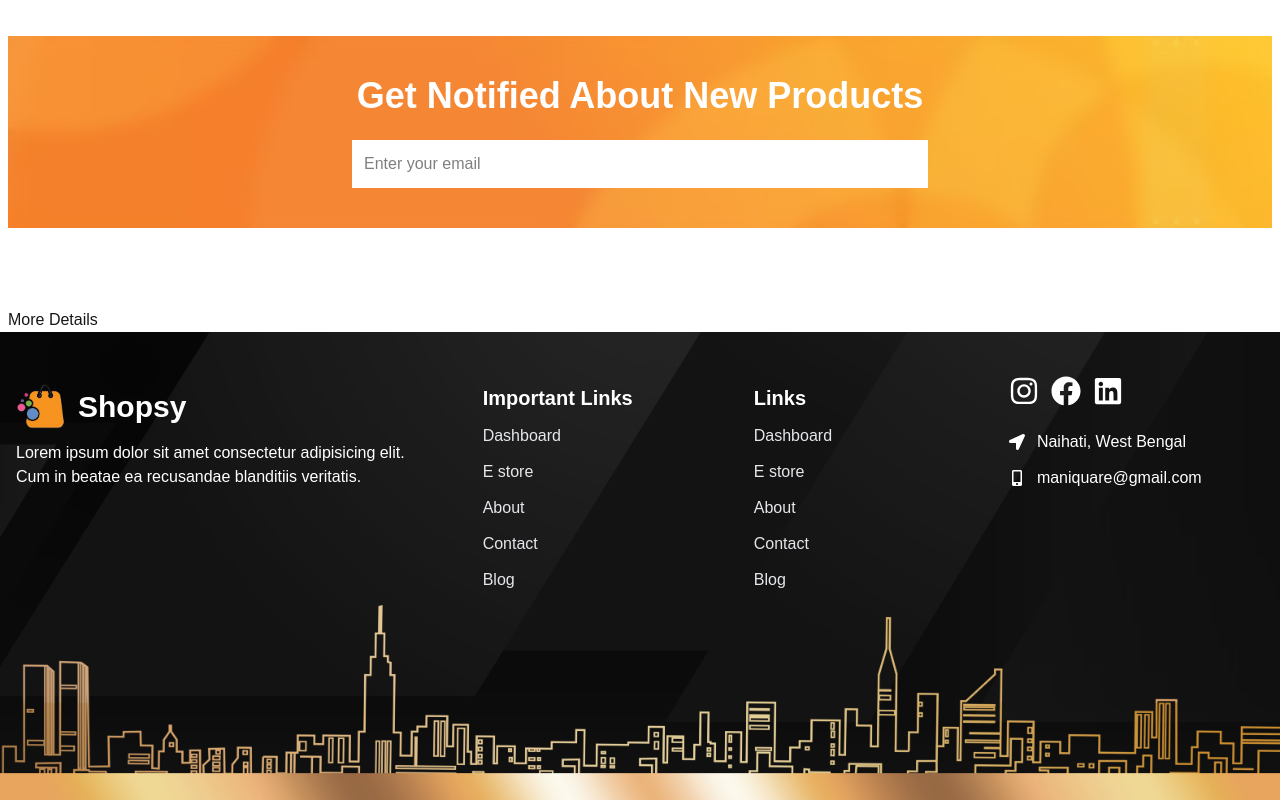
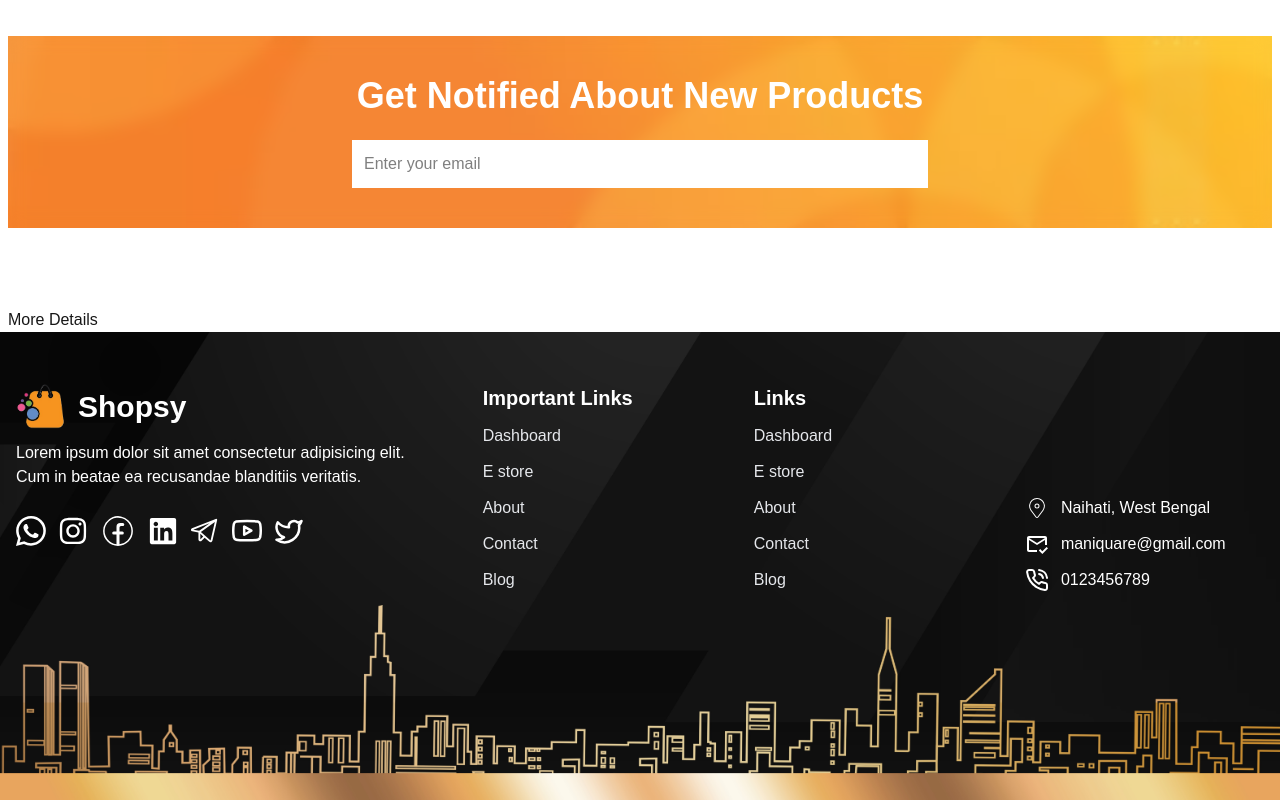
Before and after one commit to maniQuare/next-e-store-website, a Next.js app: page / in a window 1280 px wide. Shown: the part 1730-2530 px from the top of the page. Built offline with nearby package versions, Linux system fonts and the light colour scheme.

Commit message:
Footer Desin

```diff
--- a/src/components/Footer.tsx
+++ b/src/components/Footer.tsx
@@ -1,13 +1,14 @@
 "use client";
 import Link from "next/link";
-
-import {
-  FaFacebook,
-  FaInstagram,
-  FaLinkedin,
-  FaLocationArrow,
-  FaMobileAlt,
-} from "react-icons/fa";
+import { BsWhatsapp } from "react-icons/bs";
+import { FaInstagram, FaLinkedin } from "react-icons/fa";
+import { MdOutlineMarkEmailRead } from "react-icons/md";
+import { CiLocationOn } from "react-icons/ci";
+import { LuPhoneCall } from "react-icons/lu";
+import { CiFacebook } from "react-icons/ci";
+import { LuTwitter } from "react-icons/lu";
+import { FiYoutube } from "react-icons/fi";
+import { PiTelegramLogo } from "react-icons/pi";
 
 const Banner = "/website/footer-pattern.jpg";
 const BannerImg = {
@@ -60,6 +61,30 @@ export default function Footer() {
               Lorem ipsum dolor sit amet consectetur adipisicing elit. Cum in
               beatae ea recusandae blanditiis veritatis.
             </p>
+            {/* social links */}
+            <div className="flex items-center gap-3 mt-6">
+              <a href="#">
+                <BsWhatsapp className="text-3xl" />
+              </a>
+              <a href="#">
+                <FaInstagram className="text-3xl" />
+              </a>
+              <a href="#">
+                <CiFacebook className="text-4xl" />
+              </a>
+              <a href="#">
+                <FaLinkedin className="text-3xl" />
+              </a>
+              <a href="#">
+                <PiTelegramLogo className="text-3xl" />
+              </a>
+              <a href="#">
+                <FiYoutube className="text-3xl" />
+              </a>
+              <a href="#">
+                <LuTwitter className="text-3xl" />
+              </a>
+            </div>
           </div>
 
           {/* Footer Links */}
@@ -73,10 +98,7 @@ export default function Footer() {
                   {FooterLinks.map((link) => (
                     <Link href={link.link} key={link.title}>
                       {" "}
-                      <li
-                        className="cursor-pointer hover:text-primary hover:translate-x-1 duration-300 text-gray-200"
-
-                      >
+                      <li className="cursor-pointer hover:text-primary hover:translate-x-1 duration-300 text-gray-200">
                         <span>{link.title}</span>
                       </li>
                     </Link>
@@ -102,29 +124,29 @@ export default function Footer() {
               </div>
             </div>
 
-            {/* social links */}
+            {/* contact-us links */}
 
-            <div>
-              <div className="flex items-center gap-3 mt-6">
-                <a href="#">
-                  <FaInstagram className="text-3xl" />
+            <div className="flex gap-2 items-end mt-4">
+              <div className="py-8 px-4">
+                <a className="flex items-center gap-3">
+                  <CiLocationOn className="text-2xl" />
+                  <p>Naihati, West Bengal</p>
                 </a>
-                <a href="#">
-                  <FaFacebook className="text-3xl" />
+
+                <a
+                  className="flex items-center gap-3 mt-3"
+                  href="mailto:maniquare@gmail.com"
+                >
+                  <MdOutlineMarkEmailRead className="text-2xl" />
+                  <p>maniquare@gmail.com</p>
                 </a>
-                <a href="#">
-                  <FaLinkedin className="text-3xl" />
+                <a
+                  className="flex items-center gap-3 mt-3"
+                  href="tel:+910123456789"
+                >
+                  <LuPhoneCall className="text-2xl" />
+                  <p>0123456789</p>
                 </a>
-              </div>
-              <div className="mt-6">
-                <div className="flex items-center gap-3">
-                  <FaLocationArrow />
-                  <p>Naihati, West Bengal</p>
-                </div>
-                <div className="flex items-center gap-3 mt-3">
-                  <FaMobileAlt />
-                  <p>maniquare@gmail.com</p>
-                </div>
               </div>
             </div>
           </div>
```
